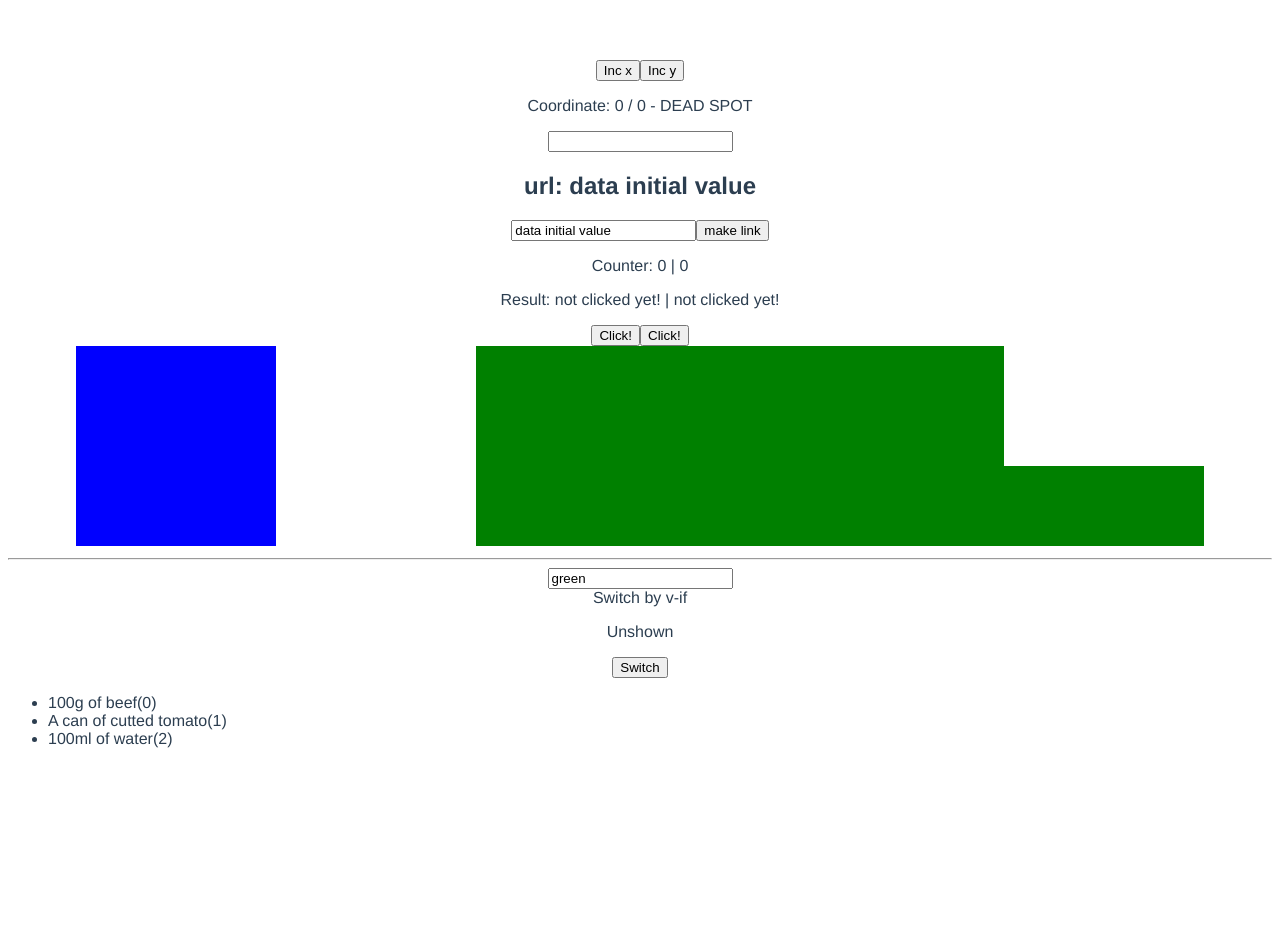
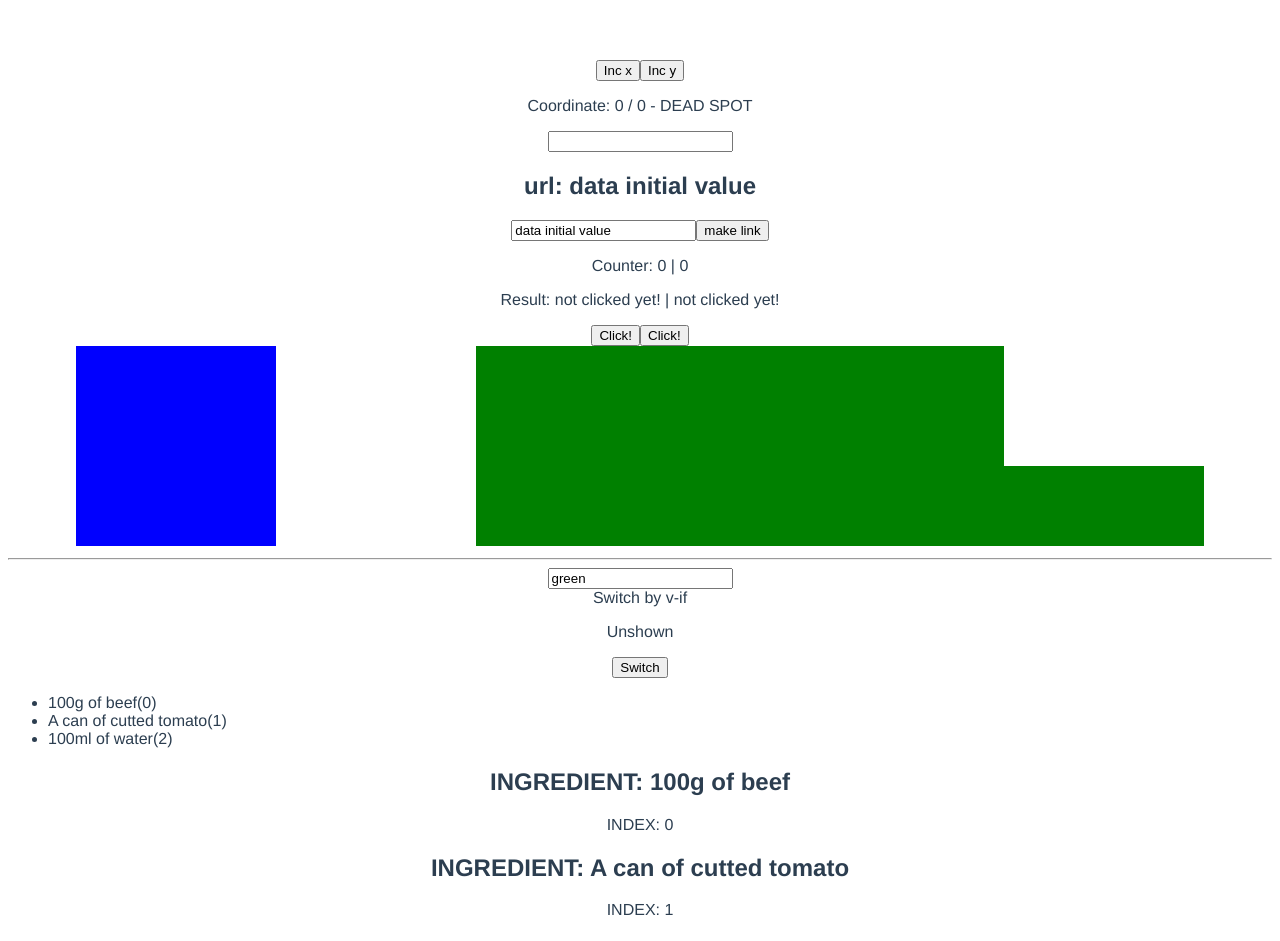
Before and after one commit to rowaxl/vue_super_sample, a Vue app: page / in a window 1280 px wide. Shown: the top 941 px of the page. Before the commit the page ends 800 px from the top, so only its background shows below. Built offline with nearby package versions, Linux system fonts and the light colour scheme.

Commit message:
use v-for with template

```diff
--- a/src/components/Rendering.vue
+++ b/src/components/Rendering.vue
@@ -14,6 +14,10 @@
         <ul :style="{textAlign: 'left'}">
             <li v-for="(ingredient, i) in ingredients" v-bind:key="ingredient">{{ ingredient }}({{ i }})</li>
         </ul>
+        <template v-for="(ingredient, i) in ingredients">
+            <h2 v-bind:key="i">INGREDIENT: {{ ingredient }}</h2>
+            <p v-bind:key="i">INDEX: {{ i }}</p>
+        </template>
     </div>
 </template>
 
```
